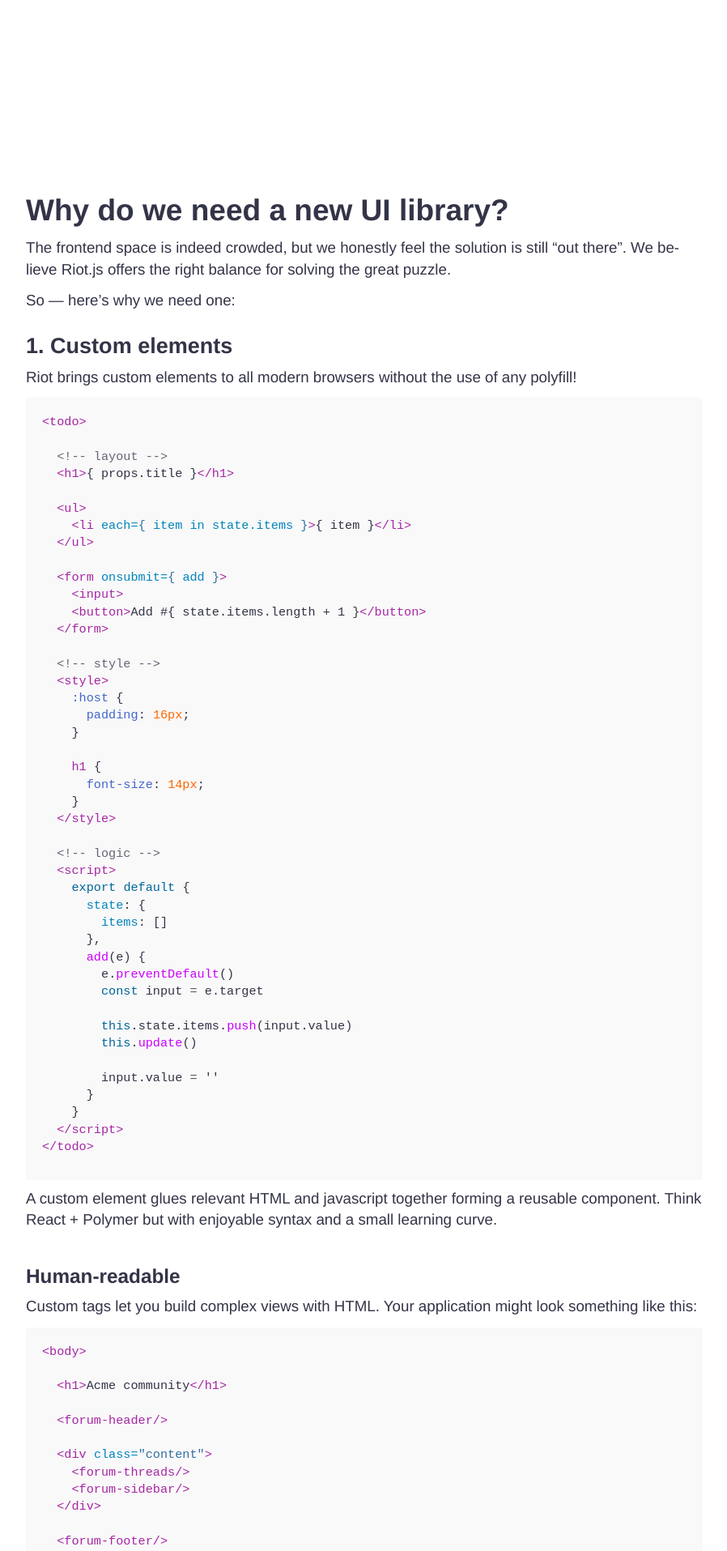
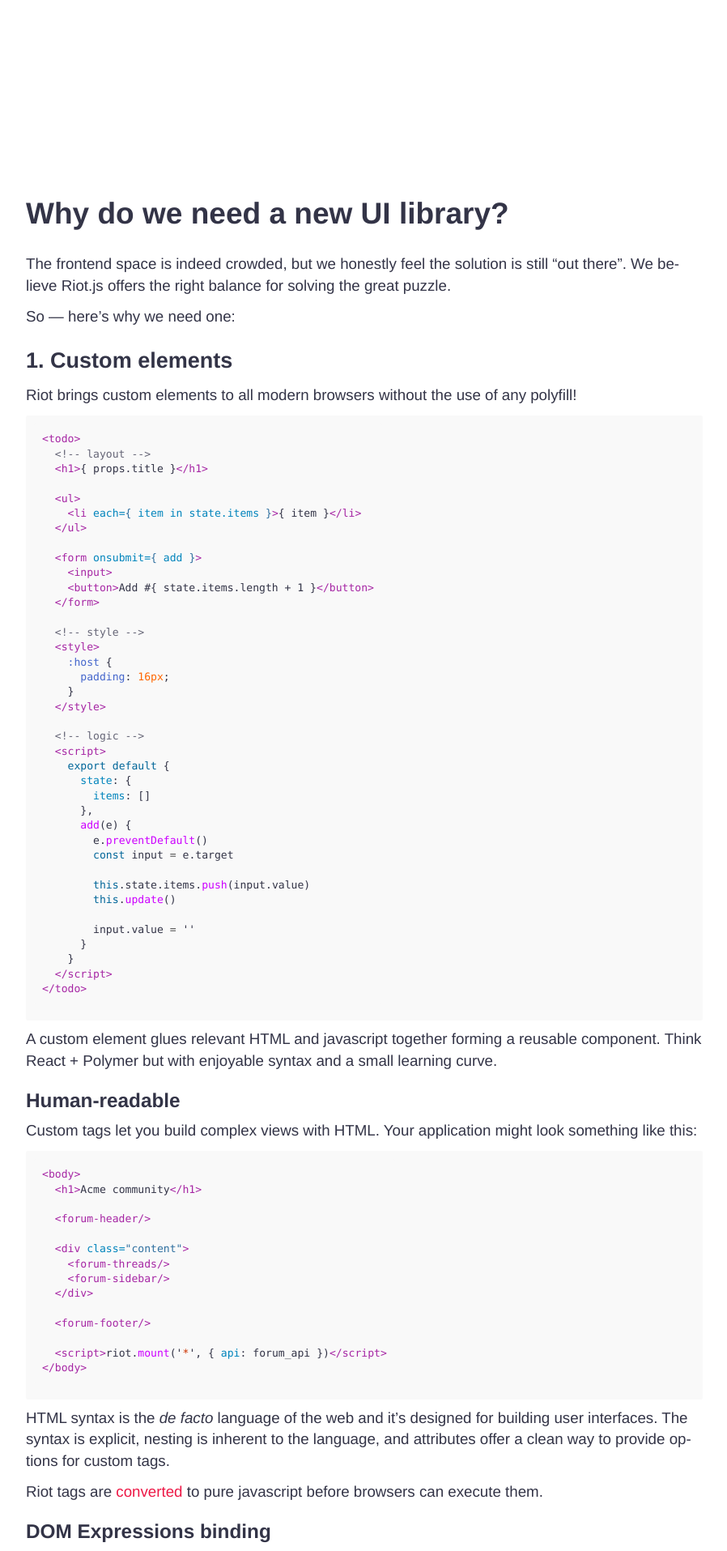
Before and after one commit to mrmattson/next, a Jekyll site: the page built from index.md, in a window 1280 px wide. Shown: the part 687-2602 px from the top of the page at 81% size, without its empty margins (190-1088 px from the left). Built offline with Jekyll 4.4.1, drawn with Linux system fonts in a browser that asks for light colours; comment, search, counter and statistics services are not loaded; some of the changed text lies outside the part shown.

Commit message:
updated: improve typography

````diff
--- a/index.md
+++ b/index.md
@@ -17,7 +17,6 @@
 
 ``` html
 <todo>
-
   <!-- layout -->
   <h1>{ props.title }</h1>
 
@@ -34,10 +33,6 @@
   <style>
     :host {
       padding: 16px;
-    }
-
-    h1 {
-      font-size: 14px;
     }
   </style>
 
@@ -69,7 +64,6 @@
 
 ``` html
 <body>
-
   <h1>Acme community</h1>
 
   <forum-header/>
--- a/style/_typography.scss
+++ b/style/_typography.scss
@@ -12,7 +12,7 @@
 h1 {
   font-size: ms(5);
   line-height: 1.2;
-  margin-top: 2.4rem;
+  margin-top: 3.2rem;
   margin-bottom: 3.2rem;
 
   @include mq($until: 'mobile') {
@@ -23,8 +23,8 @@
 h2 {
   font-size: ms(3.2);
   line-height: 1.2;
-  margin-top: 2.4rem;
-  margin-bottom: 1.2rem;
+  margin-top: 2.8rem;
+  margin-bottom: 2.8rem;
 
   @include mq($until: 'mobile') {
     font-size: ms(2);
@@ -34,8 +34,8 @@
 h3 {
   font-size: ms(2);
   line-height: 1;
-  margin-top: 1.8rem;
-  margin-bottom: 1.2rem;
+  margin-top: 1.6rem;
+  margin-bottom: 1.6rem;
 
   @include mq($until: 'mobile') {
     font-size: ms(1.6);
@@ -45,6 +45,7 @@
 h4 {
   font-size: ms(1.6);
   line-height: 1;
+  margin-top: 1.2rem;
   margin-bottom: 1.2rem;
 
   @include mq($until: 'mobile') {
@@ -55,6 +56,7 @@
 h5 {
   font-size: ms(1.2);
   line-height: 1;
+  margin-top: 0.6rem;
   margin-bottom: 0.6rem;
 
   @include mq($until: 'mobile') {
@@ -65,6 +67,7 @@
 h6 {
   font-size: ms(0.8);
   line-height: 1.2;
+  margin-top: 0.8rem;
   margin-bottom: 0.6rem;
 
   @include mq($until: 'mobile') {
@@ -105,6 +108,15 @@
   hyphens: auto;
 }
 
+ul, ol {
+  margin-top: 1.2rem;
+
+  li {
+    margin-bottom: 0.6rem;
+  }
+}
+
+
 a {
   color: $primary;
   text-decoration: none;
@@ -115,12 +127,28 @@
   }
 }
 
+code {
+  font-family: Menlo, Monaco, "Courier New", monospace;
+  font-size: 70%;
+}
+
+li code, p code {
+  padding: .25em .5em;
+  display: inline-block;
+  transform: translate(0, -0.125em);
+  color: #058;
+  background-color: $paper-white;
+  border-radius: 3px;
+}
+
 blockquote {
   font-family: Georgia, serif;
+  font-style: italic;
   background: lighten($paper-white, 3%);
   border-left: 10px solid $paper-white;
   margin: 1.6rem 1rem 3.2rem;
-  padding: 1.6rem 1rem;
+  padding: 3.2rem 1rem;
+  font-size: 1.2em;
   quotes: "\201C""\201D""\2018""\2019";
 
   &::before {
````
Also changed, not shown: other parts of index.md (+1 -1 lines).
